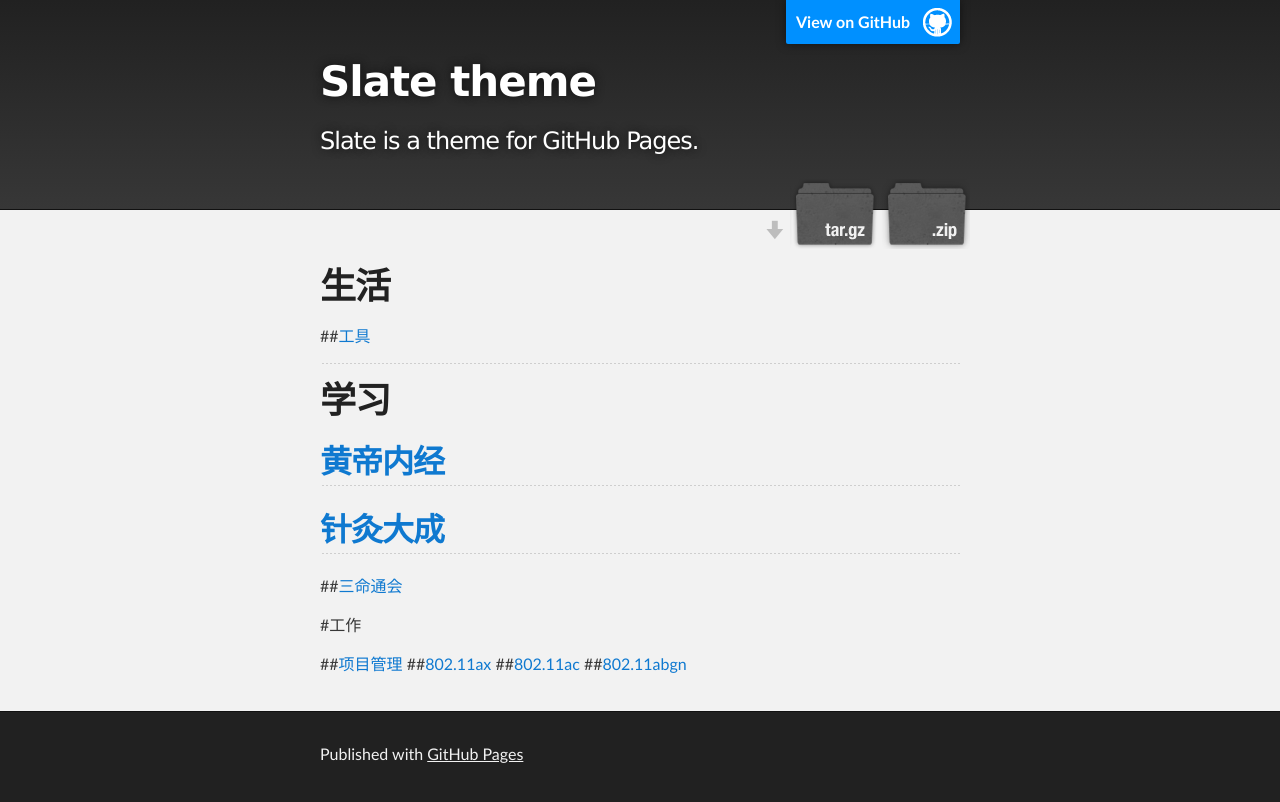
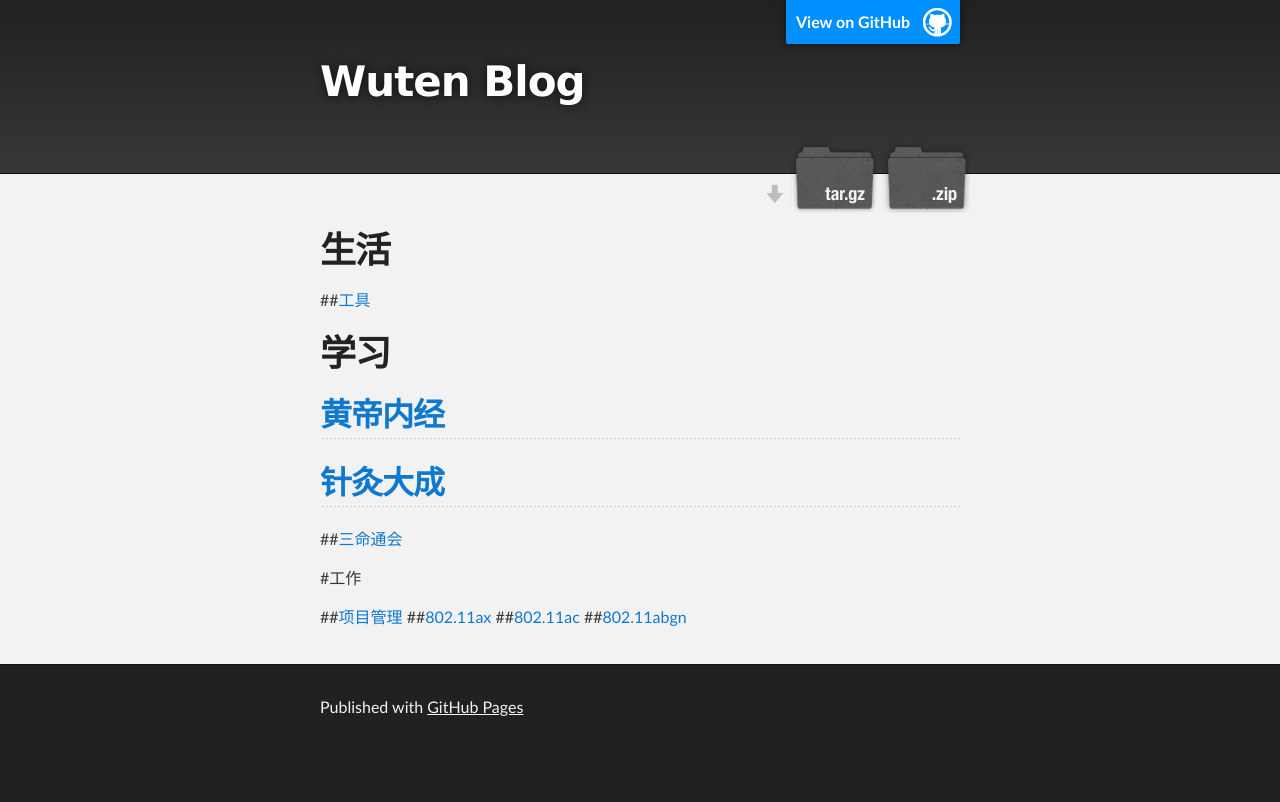
Before and after one commit to wuten/wuten.github.io, a Jekyll site: the page built from index.md, in a window 1280 px wide. Shown: the top 802 px of the page. Built offline with Jekyll 4.4.1, drawn with Linux system fonts in a browser that asks for light colours; the repository's description, which GitHub fills in, is left out; our own code applies the rules of GitHub Pages for plain Markdown files.

Commit message:
edit title

```diff
--- a/_config.yml
+++ b/_config.yml
@@ -1,5 +1,5 @@
-title: Slate theme
-description: Slate is a theme for GitHub Pages.
+title: Wuten Blog
+description:
 show_downloads: true
 google_analytics:
 theme: jekyll-theme-slate
--- a/index.md
+++ b/index.md
@@ -4,8 +4,6 @@
 
 # 生活
 ##[工具](/life/tools/index.html)
-
----
 
 # 学习
 ## [黄帝内经](/learn/huangdineijing/index.html)
```
